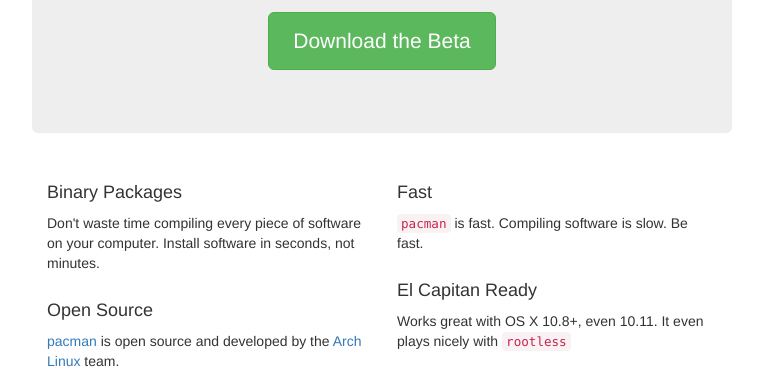
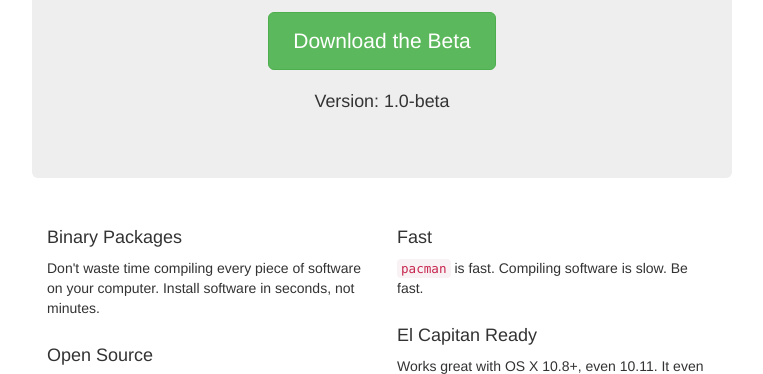
Before and after one commit to bobbyburden/pacmac.brb3.org, a plain HTML site: page index.html in a window 1280 px wide. Shown: the part 380-754 px from the top of the page, without its empty margins (258-1021 px from the left). Drawn offline with nearby package versions, Linux system fonts and the light colour scheme.

Commit message:
Add version below Download button

```diff
--- a/index.html
+++ b/index.html
@@ -30,6 +30,7 @@
         <h1>pacman for OS X</h1>
         <p class="lead">A port of the binary package manager <code>pacman</code> from Arch Linux to Apple OS X.</p>
         <p><a id="download" class="btn btn-lg btn-success" href="https://repo.pacmac.brb3.org/PacMac.pkg" role="button">Download the Beta</a></p>
+        <p align="center"><small>Version: 1.0-beta</small></p>
       </div>
 
       <div class="row marketing">
```
